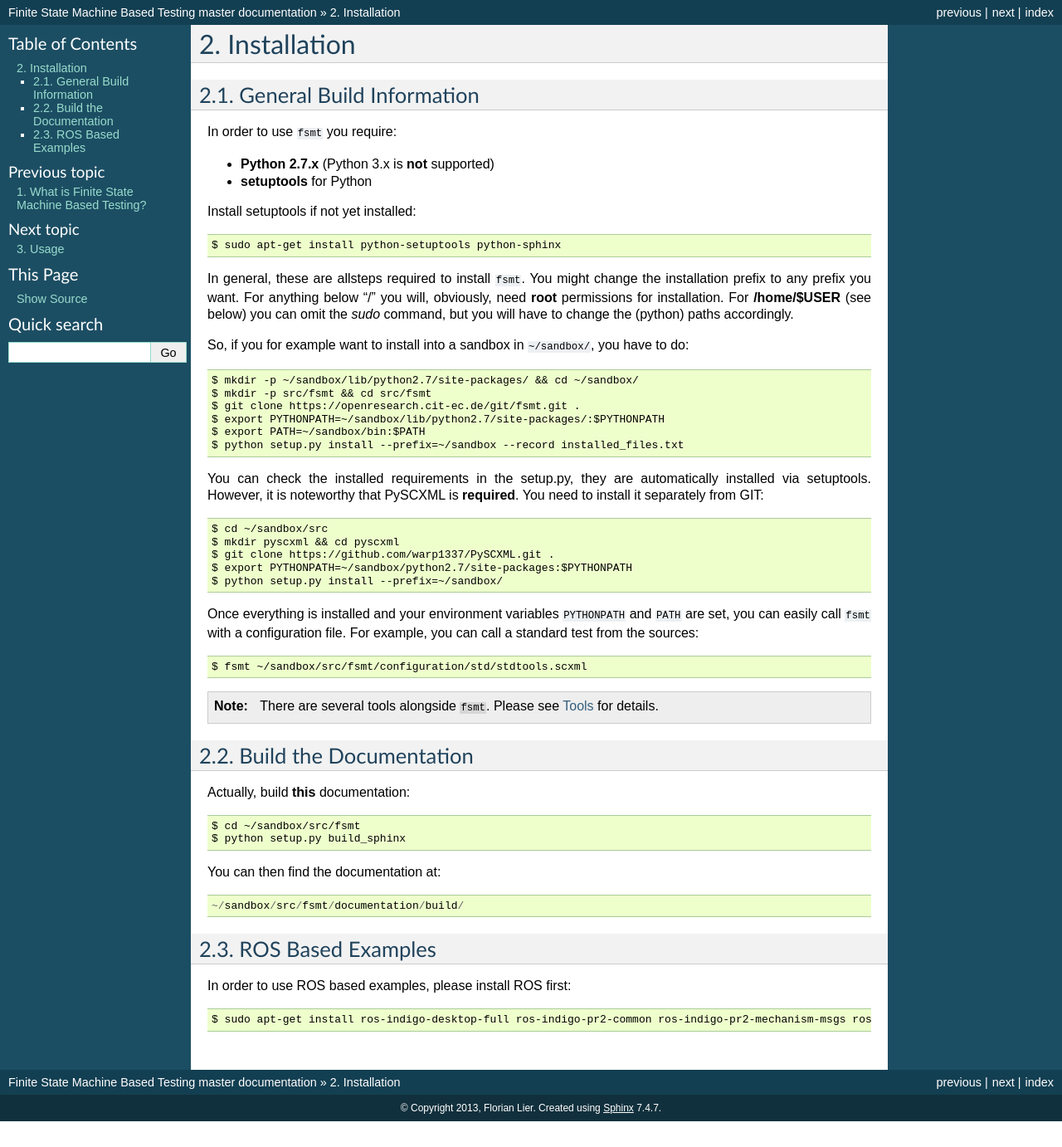
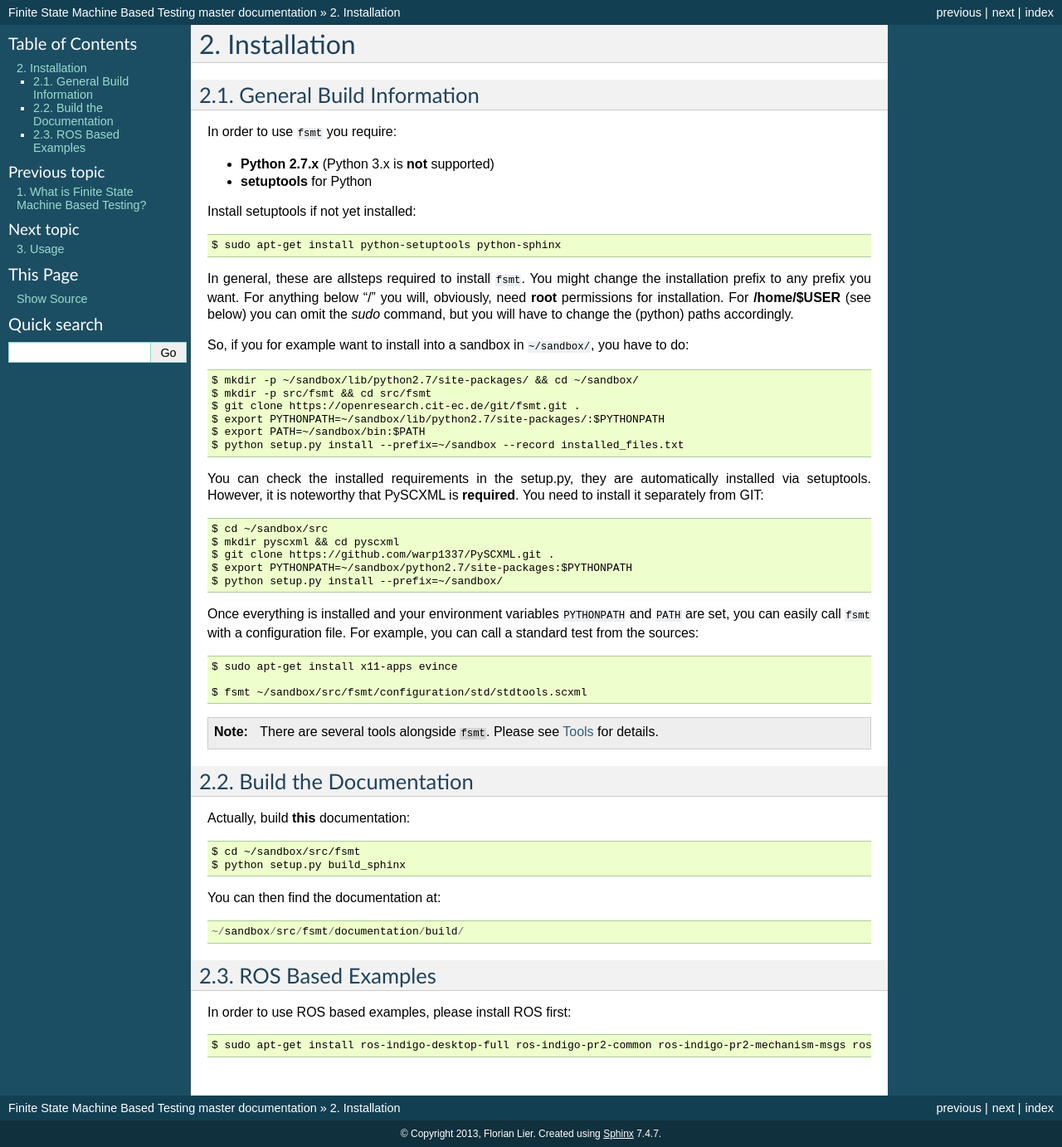
Before and after one commit to jon-weisz/fsmt, a Sphinx documentation site: the page built from documentation/source/installation.rst, in a window 1280 px wide. Shown: the whole page at 83% size. Built offline with Sphinx 7.4.7, drawn with Linux system fonts in a browser that asks for light colours; formulas are drawn with MathJax 3; before the commit the page ends 1351 px from its top, so only the background shows below that.

Commit message:
Added evince and x11-apps

```diff
--- a/documentation/source/installation.rst
+++ b/documentation/source/installation.rst
@@ -45,6 +45,8 @@ Once everything is installed and your environment variables ``PYTHONPATH`` and
 ``PATH`` are set, you can easily call ``fsmt`` with a configuration file. For
 example, you can call a standard test from the sources::
 
+    $ sudo apt-get install x11-apps evince
+
     $ fsmt ~/sandbox/src/fsmt/configuration/std/stdtools.scxml
 
 .. note:: There are several tools alongside ``fsmt``. Please see :doc:`tools`
```
